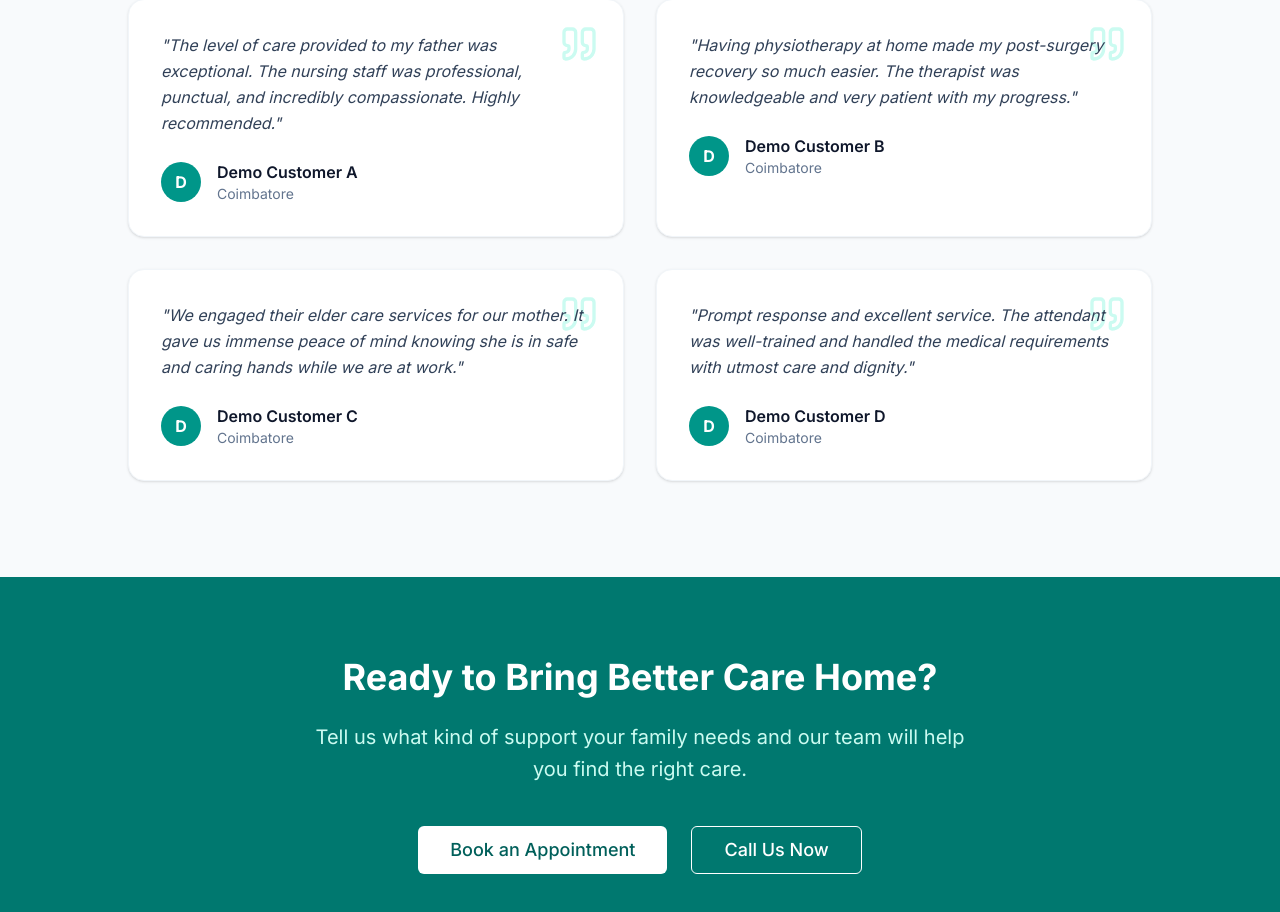
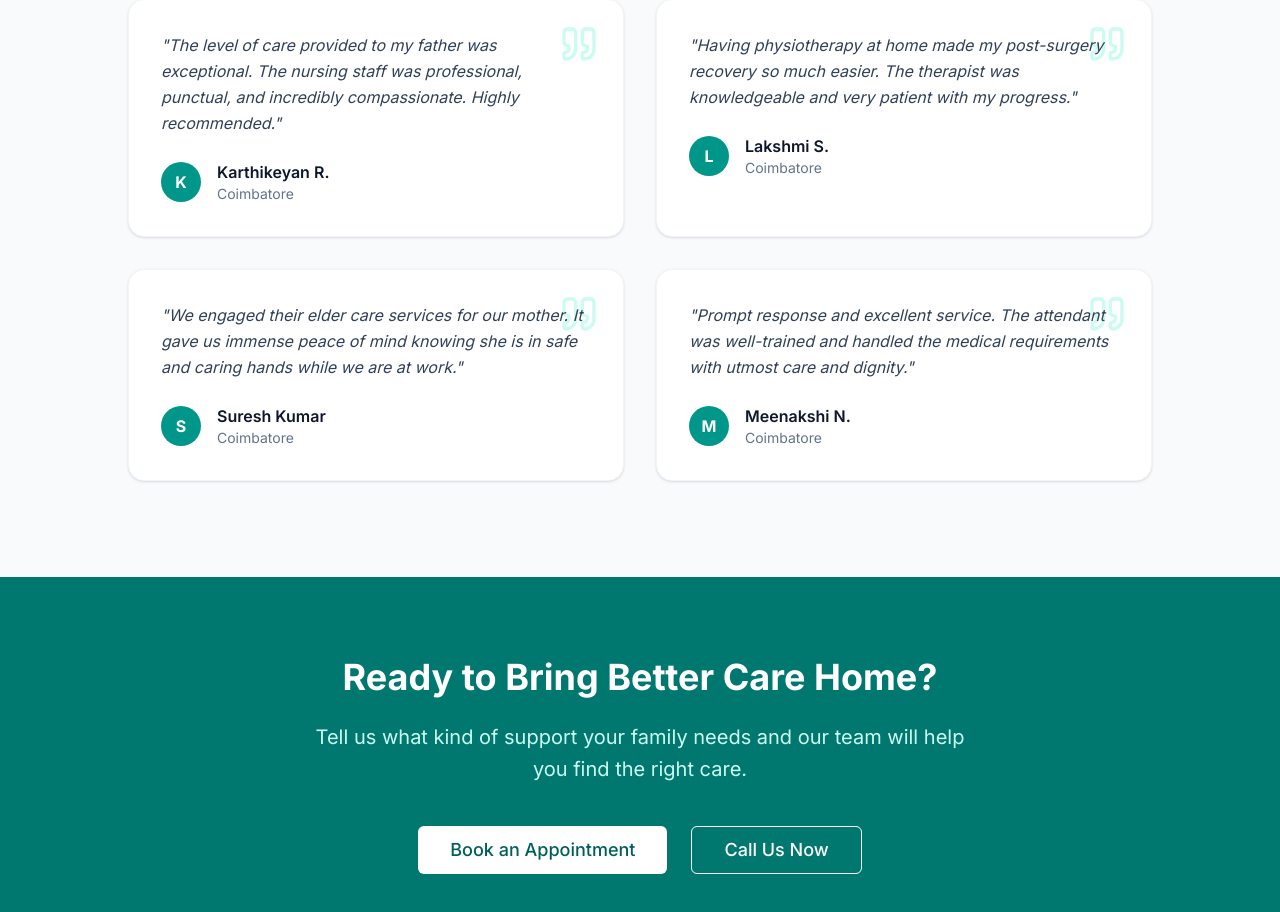
Before and after one commit to Vznu7/universe-home-care-services, a Next.js app: page / in a window 1280 px wide. Shown: the part 4080-4992 px from the top of the page. Built offline with nearby package versions, Linux system fonts and the light colour scheme; no server answers.

Commit message:
Update testimonial names to authentic regional names

```diff
--- a/src/data/testimonials.ts
+++ b/src/data/testimonials.ts
@@ -2,25 +2,25 @@ export const testimonials = [
   {
     id: 1,
     quote: 'The level of care provided to my father was exceptional. The nursing staff was professional, punctual, and incredibly compassionate. Highly recommended.',
-    name: 'Demo Customer A',
+    name: 'Karthikeyan R.',
     city: 'Coimbatore',
   },
   {
     id: 2,
     quote: 'Having physiotherapy at home made my post-surgery recovery so much easier. The therapist was knowledgeable and very patient with my progress.',
-    name: 'Demo Customer B',
+    name: 'Lakshmi S.',
     city: 'Coimbatore',
   },
   {
     id: 3,
     quote: 'We engaged their elder care services for our mother. It gave us immense peace of mind knowing she is in safe and caring hands while we are at work.',
-    name: 'Demo Customer C',
+    name: 'Suresh Kumar',
     city: 'Coimbatore',
   },
   {
     id: 4,
     quote: 'Prompt response and excellent service. The attendant was well-trained and handled the medical requirements with utmost care and dignity.',
-    name: 'Demo Customer D',
+    name: 'Meenakshi N.',
     city: 'Coimbatore',
   }
 ];
```
